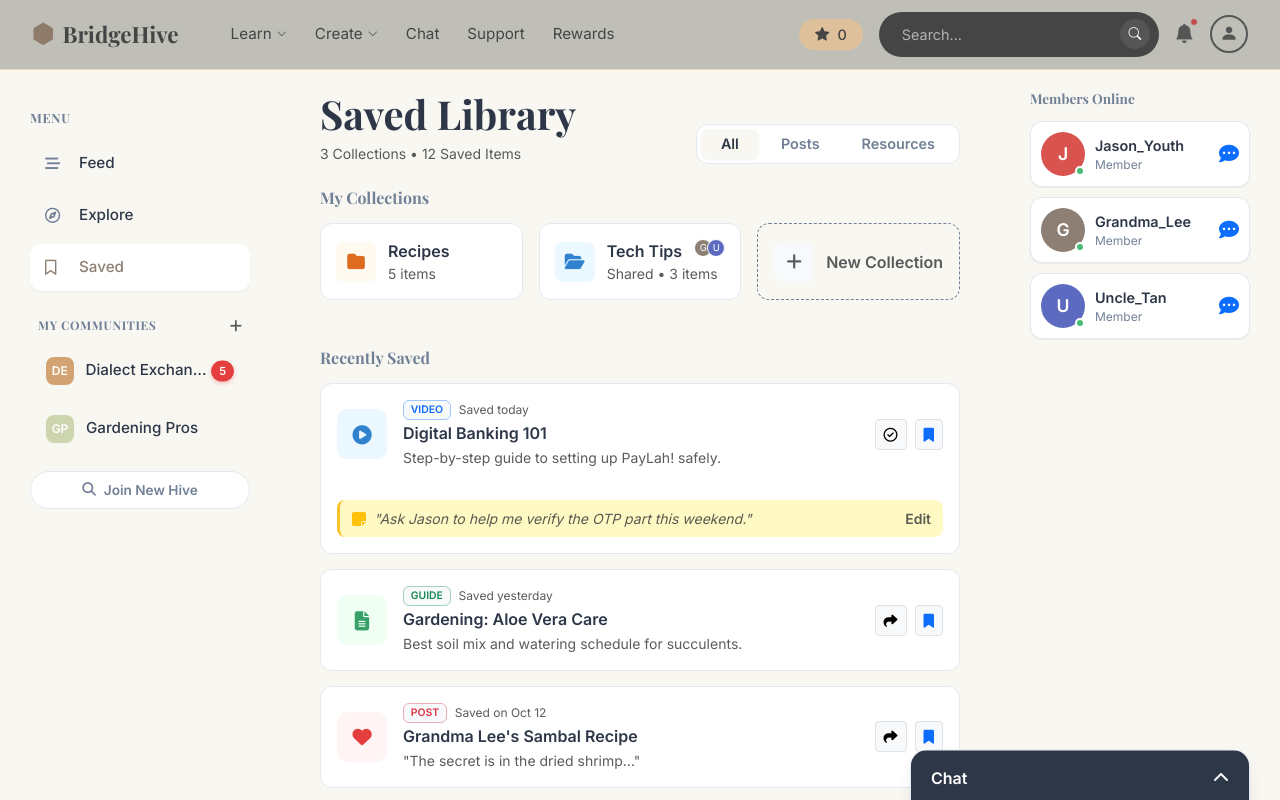
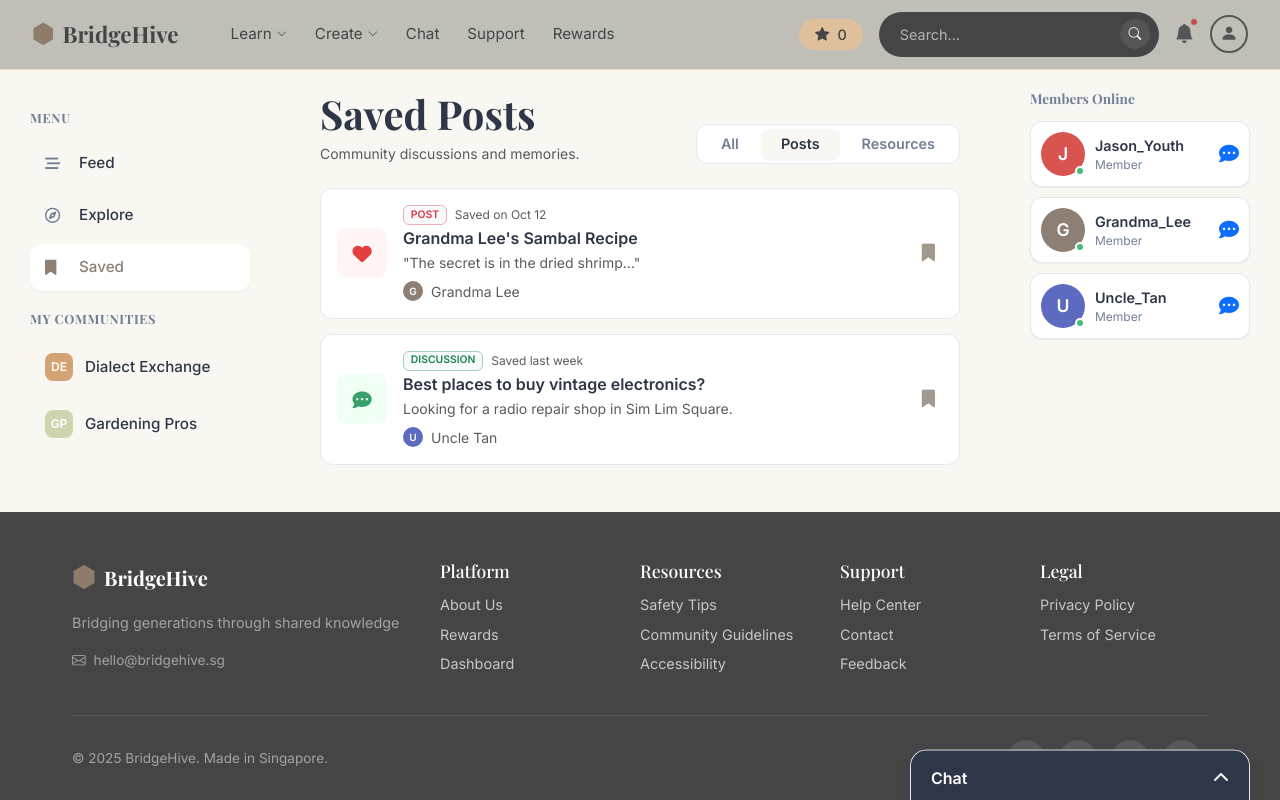
Before and after one commit to Sewyspidey/Webdev-project21, a Flask app: template templates/socialhub/saved.html in a window 1280 px wide. Run offline with Flask 3, Linux system fonts and the light colour scheme; the template is opened without the code that fills it: values that come from a table or form of the project are taken from there, others are empty; data comes from the database, SQL or seed files in the repository; parts of the project's set-up code (start-up, migrations or seed data) failed here and were passed over; some libraries are stand-ins or nearby versions.

Commit message:
Refactor saved.html to use template inheritance

```diff
--- a/templates/socialhub/saved.html
+++ b/templates/socialhub/saved.html
@@ -1,9 +1,7 @@
-<!DOCTYPE html>
-<html lang="en">
-<head>
-    <meta charset="UTF-8">
-    <meta name="viewport" content="width=device-width, initial-scale=1.0">
-    <title>BridgeHive | Saved</title>
+{% extends "base.html" %}
+{% block title %}Chat - SocialHub - BridgeHive{% endblock %}
+
+{% block extra_css %}
     <link href="https://cdn.jsdelivr.net/npm/bootstrap@5.3.0/dist/css/bootstrap.min.css" rel="stylesheet">
     <link rel="stylesheet" href="https://cdnjs.cloudflare.com/ajax/libs/font-awesome/6.4.0/css/all.min.css">
     <link href="https://fonts.googleapis.com/css2?family=Inter:wght@400;500;600&family=Playfair+Display:wght@600;700&display=swap" rel="stylesheet">
@@ -11,156 +9,40 @@
     <link rel="stylesheet" href="{{ url_for('socialhub.static', filename='css/socialhub.css') }}">
 {% include 'includes/socialhub_navbar_css.html' %}
 {% include 'includes/accessibility_css.html' %}
-</head>
-<body class="{{ body_classes }}" data-tts-enabled="{{ 'true' if tts_enabled else 'false' }}">
+{% endblock %}
 
+{% block navbar %}
 {% include 'includes/socialhub_navbar.html' %}
-<style>body { padding-top: 60px; box-sizing: border-box; } .app-navbar { display: none !important; }</style>
+{% endblock %}
+
+{% block content %}
+
+<style>body { padding-top: 60px; box-sizing: border-box; } .app-navbar { display: none !important; } .avatar-grandma { background: #8D7F73 !important; } .avatar-uncle { background: #5C6BC0 !important; } .avatar-default { background: #D9534F !important; }</style>
 
 <div class="app-container">
+
     <aside class="sidebar-left d-none d-lg-block">
         <h6 class="group-title">Menu</h6>
-
         <a href="{{ url_for('socialhub.feed', user=user.username) }}" class="nav-link"><i class="fas fa-stream"></i> Feed</a>
         <a href="{{ url_for('socialhub.explore', user=user.username) }}" class="nav-link"><i class="far fa-compass"></i> Explore</a>
-        <a href="{{ url_for('socialhub.saved', user=user.username) }}" class="nav-link active"><i class="far fa-bookmark"></i> Saved</a>
+        <a href="{{ url_for('socialhub.saved', user=user.username) }}" class="nav-link active"><i class="fas fa-bookmark"></i> Saved</a>
 
-        <div class="d-flex align-items-center justify-content-between mt-4 mb-2 px-2">
-            <h6 class="group-title mb-0 mt-0" style="font-size: 0.75rem;">MY COMMUNITIES</h6>
-            <a href="{{ url_for('socialhub.explore', user=user.username) }}" class="text-muted small text-decoration-none hover-dark">
-                <i class="fas fa-plus"></i>
-            </a>
-        </div>
-
-        <a href="{{ url_for('socialhub.community', name='Dialect Exchange', user=user.username) }}"
-        class="nav-link community-item mb-1 {{ 'active-community' if community and community.name == 'Dialect Exchange' else '' }}" {% if community and community.name == 'Dialect Exchange' %}style="background-color: #A67C52;"{% endif %}>
-
-            <span class="hive-icon" style="background:#D4A373;">DE</span>
-            <span class="text-truncate">Dialect Exchange</span>
-
-            {% if not (community and community.name == 'Dialect Exchange') %}
-            <span class="community-badge">5</span>
-            {% endif %}
-
-            <div class="community-hover-menu" onclick="event.preventDefault(); alert('Options: Mute, Leave, Pin');">
-                <i class="fas fa-ellipsis-h"></i>
-            </div>
-        </a>
-
-        <a href="{{ url_for('socialhub.community', name='Gardening Pros', user=user.username) }}"
-        class="nav-link community-item mb-1 {{ 'active-community' if community and community.name == 'Gardening Pros' else '' }}" {% if community and community.name == 'Gardening Pros' %}style="background-color: #7A8B62;"{% endif %}>
-
-            <span class="hive-icon" style="background:#CCD5AE;">GP</span>
-            <span class="text-truncate">Gardening Pros</span>
-
-            <div class="community-hover-menu" onclick="event.preventDefault(); alert('Options: Mute, Leave, Pin');">
-                <i class="fas fa-ellipsis-h"></i>
-            </div>
-        </a>
-
-        <a href="{{ url_for('socialhub.explore', user=user.username) }}" class="btn-join-sleek">
-            <i class="fas fa-search me-2"></i> Join New Hive
-        </a>
+        <h6 class="group-title">My Communities</h6>
+        <a href="#" class="nav-link"><span class="hive-icon" style="background:#D4A373;">DE</span> Dialect Exchange</a>
+        <a href="#" class="nav-link"><span class="hive-icon" style="background:#CCD5AE;">GP</span> Gardening Pros</a>
     </aside>
 
     <main class="feed-content">
-
         <div class="d-flex align-items-end justify-content-between mb-4">
             <div>
-                <h1 style="font-family: 'Playfair Display', serif; font-weight: 700; color: #2D3748; margin-bottom: 5px;">Saved Library</h1>
-                <p class="text-muted small mb-0">3 Collections • 12 Saved Items</p>
+                <h1 style="font-family: 'Playfair Display', serif; font-weight: 700; color: #2D3748; margin-bottom: 5px;">Saved Posts</h1>
+                <p class="text-muted small mb-0">Community discussions and memories.</p>
             </div>
 
             <div class="filter-tabs">
-                <span class="tab-item active">All</span>
-                <a href="{{ url_for('socialhub.saved_posts', user=user.username) }}">Posts</a>
+                <a href="{{ url_for('socialhub.saved', user=user.username) }}">All</a>
+                <span class="tab-item active">Posts</span>
                 <a href="{{ url_for('socialhub.saved_resources', user=user.username) }}">Resources</a>
-            </div>
-        </div>
-
-        <h5 class="widget-title mb-3 fs-6">My Collections</h5>
-        <div class="row g-3 mb-5">
-            <div class="col-md-4">
-                <div class="collection-card">
-                    <div class="folder-icon"><i class="fas fa-folder"></i></div>
-                    <div>
-                        <div class="fw-bold">Recipes</div>
-                        <div class="small text-muted">5 items</div>
-                    </div>
-                </div>
-            </div>
-            <div class="col-md-4">
-                <div class="collection-card">
-                    <div class="folder-icon" style="background:#EBF8FF; color:#3182CE;">
-                        <i class="fas fa-folder-open"></i>
-                    </div>
-                    <div class="flex-grow-1">
-                        <div class="d-flex justify-content-between align-items-start">
-                            <div class="fw-bold">Tech Tips</div>
-                            <div class="shared-avatars">
-                                <span class="avatar-tiny" style="background:#8D7F73;">G</span>
-                                <span class="avatar-tiny" style="background:#5C6BC0;">U</span>
-                            </div>
-                        </div>
-                        <div class="small text-muted">Shared • 3 items</div>
-                    </div>
-                </div>
-            </div>
-            <div class="col-md-4">
-                <a href="{{ url_for('socialhub.create_collection', user=user.username) }}" class="text-decoration-none">
-                    <div class="collection-card dashed-border h-100 justify-content-center">
-                        <div class="folder-icon bg-light text-muted"><i class="fas fa-plus"></i></div>
-                        <div class="fw-bold text-muted">New Collection</div>
-                    </div>
-                </a>
-            </div>
-        </div>
-
-        <h5 class="widget-title mb-3 fs-6">Recently Saved</h5>
-
-        <div class="saved-card flex-column align-items-stretch">
-            <div class="d-flex align-items-center gap-3 w-100">
-                <div class="saved-icon-box" style="background-color: #EBF8FF; color: #3182CE;">
-                    <i class="fas fa-play-circle"></i>
-                </div>
-
-                <div class="saved-content">
-                    <div class="d-flex align-items-center gap-2 mb-1">
-                        <span class="badge bg-light text-primary border border-primary-subtle" style="font-size:0.65rem;">VIDEO</span>
-                        <small class="text-muted" style="font-size: 0.75rem;">Saved today</small>
-                    </div>
-                    <h6 class="fw-bold mb-1">Digital Banking 101</h6>
-                    <p class="small text-muted mb-0 text-truncate">Step-by-step guide to setting up PayLah! safely.</p>
-                </div>
-
-                <div class="d-flex gap-2 ms-auto">
-                    <button class="btn btn-sm btn-light border" title="Mark as Learned"><i class="far fa-check-circle"></i></button>
-                    <button class="btn btn-sm btn-light border text-primary"><i class="fas fa-bookmark"></i></button>
-                </div>
-            </div>
-
-            <div class="personal-note mt-3">
-                <i class="fas fa-sticky-note text-warning me-2"></i>
-                <span class="small text-muted fst-italic">"Ask Jason to help me verify the OTP part this weekend."</span>
-                <span class="small ms-auto text-muted cursor-pointer fw-bold">Edit</span>
-            </div>
-        </div>
-
-        <div class="saved-card">
-            <div class="saved-icon-box" style="background-color: #F0FFF4; color: #38A169;">
-                <i class="fas fa-file-alt"></i>
-            </div>
-            <div class="saved-content">
-                <div class="d-flex align-items-center gap-2 mb-1">
-                    <span class="badge bg-light text-success border border-success-subtle" style="font-size:0.65rem;">GUIDE</span>
-                    <small class="text-muted" style="font-size: 0.75rem;">Saved yesterday</small>
-                </div>
-                <h6 class="fw-bold mb-1">Gardening: Aloe Vera Care</h6>
-                <p class="small text-muted mb-0 text-truncate">Best soil mix and watering schedule for succulents.</p>
-            </div>
-            <div class="d-flex gap-2 ms-auto">
-                <button class="btn btn-sm btn-light border"><i class="fas fa-share"></i></button>
-                <button class="btn btn-sm btn-light border text-primary"><i class="fas fa-bookmark"></i></button>
             </div>
         </div>
 
@@ -175,13 +57,32 @@
                 </div>
                 <h6 class="fw-bold mb-1">Grandma Lee's Sambal Recipe</h6>
                 <p class="small text-muted mb-0 text-truncate">"The secret is in the dried shrimp..."</p>
+                <div class="d-flex align-items-center mt-2 small text-muted">
+                    <div class="avatar-circle xsmall me-2" style="width:20px; height:20px; font-size:10px; background:#8D7F73;">G</div>
+                    Grandma Lee
+                </div>
             </div>
-            <div class="d-flex gap-2 ms-auto">
-                <button class="btn btn-sm btn-light border"><i class="fas fa-share"></i></button>
-                <button class="btn btn-sm btn-light border text-primary"><i class="fas fa-bookmark"></i></button>
-            </div>
+            <div class="saved-action"><i class="fas fa-bookmark"></i></div>
         </div>
 
+        <div class="saved-card">
+            <div class="saved-icon-box" style="background-color: #F0FFF4; color: #38A169;">
+                <i class="fas fa-comment-dots"></i>
+            </div>
+            <div class="saved-content">
+                <div class="d-flex align-items-center gap-2 mb-1">
+                    <span class="badge bg-light text-success border border-success-subtle" style="font-size:0.65rem;">DISCUSSION</span>
+                    <small class="text-muted" style="font-size: 0.75rem;">Saved last week</small>
+                </div>
+                <h6 class="fw-bold mb-1">Best places to buy vintage electronics?</h6>
+                <p class="small text-muted mb-0 text-truncate">Looking for a radio repair shop in Sim Lim Square.</p>
+                <div class="d-flex align-items-center mt-2 small text-muted">
+                    <div class="avatar-circle xsmall me-2" style="width:20px; height:20px; font-size:10px; background:#5C6BC0;">U</div>
+                    Uncle Tan
+                </div>
+            </div>
+            <div class="saved-action"><i class="fas fa-bookmark"></i></div>
+        </div>
     </main>
 
     <aside class="sidebar-right d-none d-xl-block">
@@ -189,7 +90,7 @@
         <div class="member-list">
             {% for community_user in community_users %}
             <div class="member-item position-relative">
-                <div class="avatar-circle small position-relative" style="background:{{ '#8D7F73' if 'Grandma' in community_user.username else '#5C6BC0' if 'Uncle' in community_user.username else '#D9534F' }};">
+                <div class="avatar-circle small position-relative {{ 'avatar-grandma' if 'Grandma' in community_user.username else 'avatar-uncle' if 'Uncle' in community_user.username else 'avatar-default' }}">
                     {{ community_user.username[0] }}
                     <div class="status-dot"></div>
                     <div id="notif-{{ community_user.username }}" class="notification-dot"></div>
@@ -204,7 +105,6 @@
             {% endfor %}
         </div>
     </aside>
-
 </div>
 
 <div class="chat-widget collapsed" id="chatWidget">
@@ -274,5 +174,4 @@
 </script>
 <script src="https://cdn.jsdelivr.net/npm/bootstrap@5.3.0/dist/js/bootstrap.bundle.min.js"></script>
 {% include 'includes/tts_js.html' %}
-</body>
-</html>
+{% endblock %}
```
